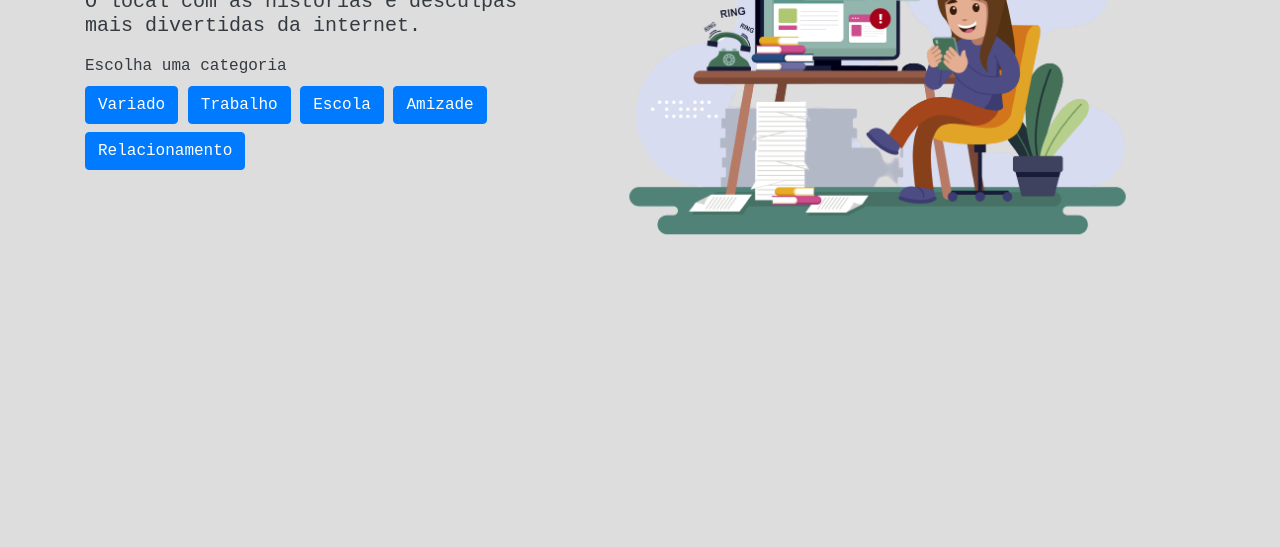
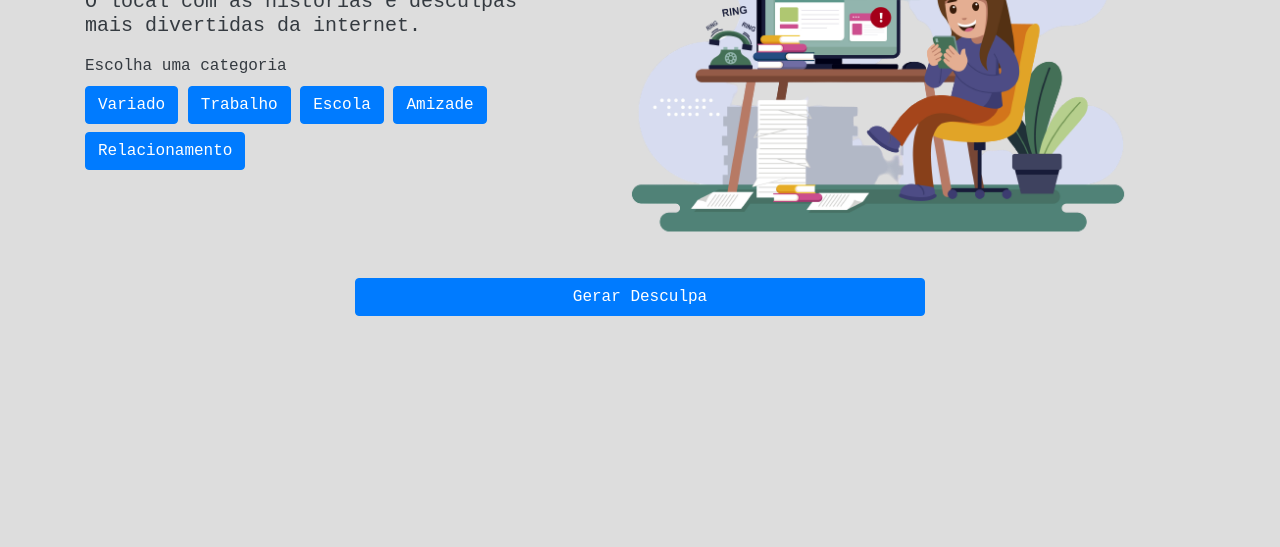
Before and after one commit to tsxfabio/desculpa-generator, a plain HTML site: page index.html in a window 1280 px wide. Shown: the part 253-800 px from the top of the page. Drawn offline with nearby package versions, Linux system fonts and the light colour scheme.

Commit message:
add botão função buscar desculpa e ajuste no estilo

```diff
--- a/global.css
+++ b/global.css
@@ -27,7 +27,7 @@ nav {
 
 .imagem-principal img {
   transition: 0.5s;
-  max-height: 450px;
+  max-height: 400px;
   width: auto;
 }
 
--- a/index.html
+++ b/index.html
@@ -67,6 +67,15 @@
             />
           </div>
         </div>
+        <div class="row mt-4">
+          <button
+            type="submit"
+            class="btn btn-primary col-6 m-auto"
+            id="submit"
+          >
+            Gerar Desculpa
+          </button>
+        </div>
       </div>
     </main>
   </body>
```
